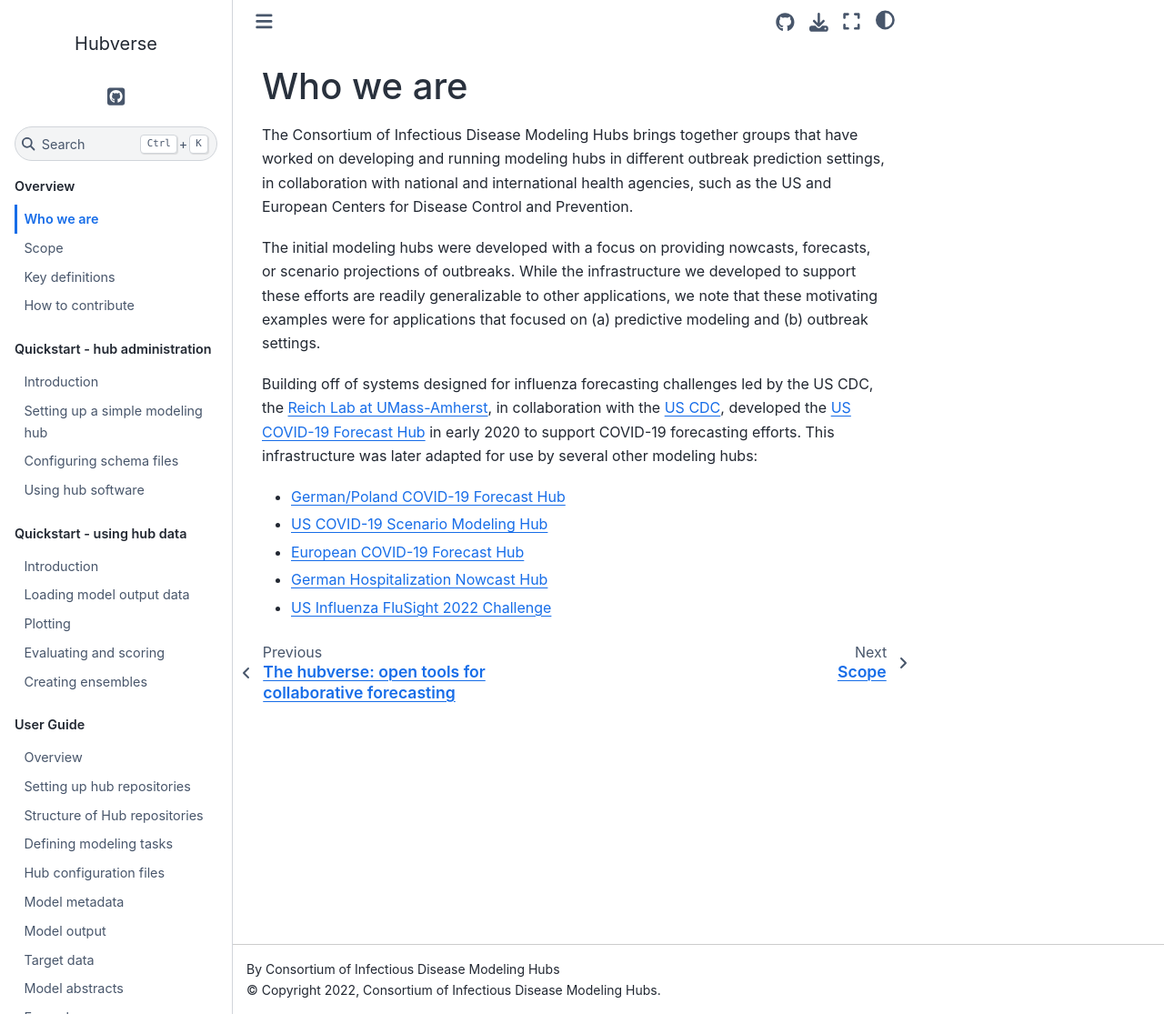
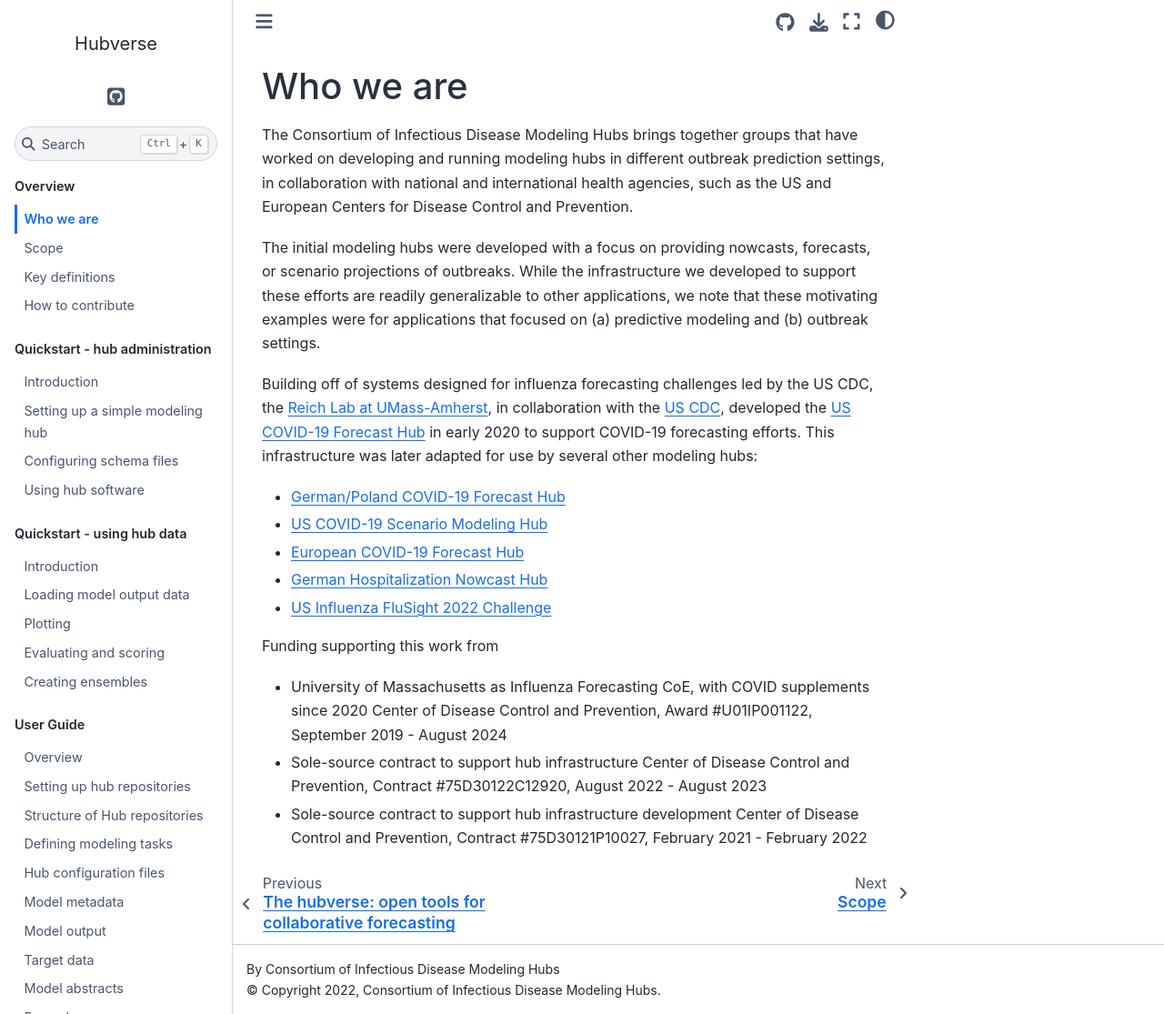
Before and after one commit to hubverse-org/hubDocs, a Sphinx documentation site: the page built from docs/source/overview/who-we-are.md, in a window 1280 px wide and 1115 px high. Shown: the whole window at 91% size. Built offline with Sphinx 7.4.7 and the Sphinx Book theme 1.1.4, drawn with Linux system fonts in a browser that asks for light colours; pages that are not in the unit, such as notebooks, are missing from menus.

Commit message:
add funding sources

```diff
--- a/docs/source/overview/who-we-are.md
+++ b/docs/source/overview/who-we-are.md
@@ -11,3 +11,12 @@ Building off of systems designed for influenza forecasting challenges led by the
  - [European COVID-19 Forecast Hub](https://github.com/covid19-forecast-hub-europe/covid19-forecast-hub-europe)
  - [German Hospitalization Nowcast Hub](https://github.com/KITmetricslab/hospitalization-nowcast-hub)
  - [US Influenza FluSight 2022 Challenge](https://github.com/cdcepi/Flusight-forecast-data)
+
+
+Funding supporting this work from
+ - University of Massachusetts as Influenza Forecasting CoE, with COVID supplements since 2020
+   Center of Disease Control and Prevention, Award #U01IP001122, September 2019 - August 2024
+ - Sole-source contract to support hub infrastructure
+   Center of Disease Control and Prevention, Contract #75D30122C12920, August 2022 - August 2023
+ - Sole-source contract to support hub infrastructure development
+   Center of Disease Control and Prevention, Contract #75D30121P10027, February 2021 - February 2022
```
